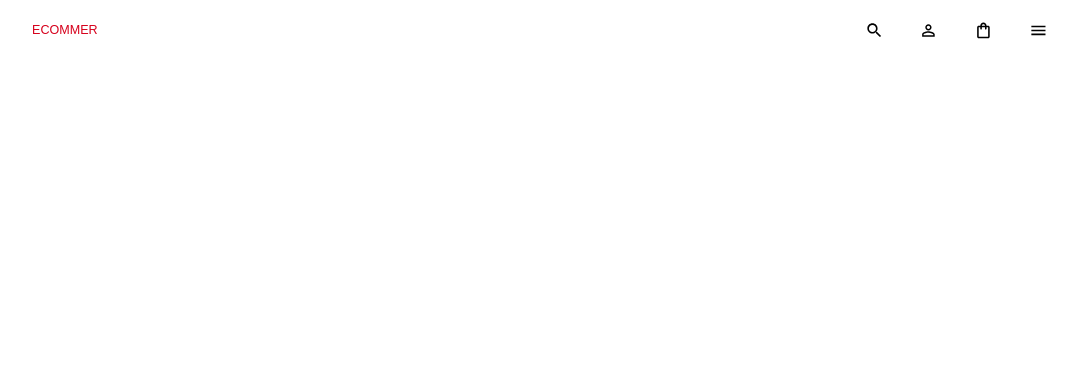
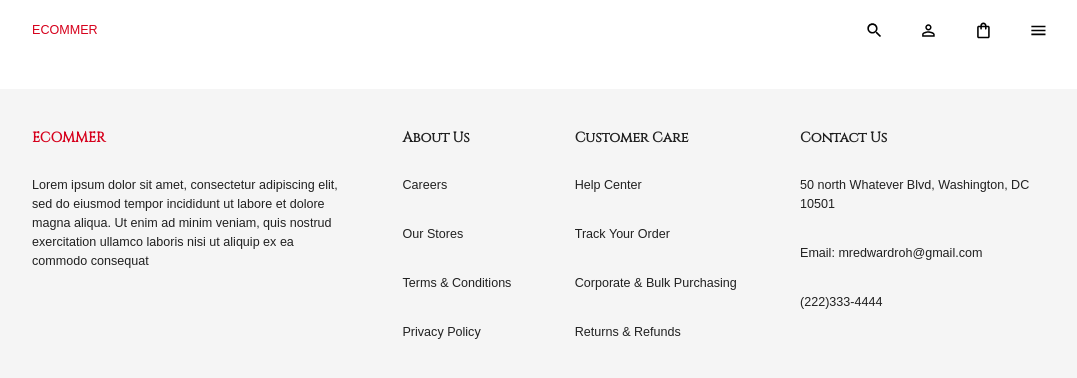
Before and after one commit to sweets-11/StyleHive-Frontend, a React (Create React App) app: page /checkout/success in a window 1280 px wide. Shown: the top 378 px of the page, without its empty margins (96-1173 px from the left). Built offline with nearby package versions, Linux system fonts and the light colour scheme; a web font is replaced by a local one.

Commit message:
created footer component

```diff
--- a/src/scenes/global/Footer.jsx
+++ b/src/scenes/global/Footer.jsx
@@ -1,9 +1,74 @@
-import React from 'react'
+import { useTheme } from "@emotion/react";
+import { Box, Typography } from "@mui/material";
+import { shades } from "../../theme";
 
-const Footer = () => {
+function Footer() {
+  const {
+    palette: { neutral },
+  } = useTheme();
   return (
-    <div>Footer</div>
-  )
+    <Box marginTop="70px" padding="40px 0" backgroundColor={neutral.light}>
+      <Box
+        width="80%"
+        margin="auto"
+        display="flex"
+        justifyContent="space-between"
+        flexWrap="wrap"
+        rowGap="30px"
+        columnGap="clamp(20px, 30px, 40px)"
+      >
+        <Box width="clamp(20%, 30%, 40%)">
+          <Typography
+            variant="h4"
+            fontWeight="bold"
+            mb="30px"
+            color={shades.secondary[500]}
+          >
+            ECOMMER
+          </Typography>
+          <div>
+            Lorem ipsum dolor sit amet, consectetur adipiscing elit, sed do
+            eiusmod tempor incididunt ut labore et dolore magna aliqua. Ut enim
+            ad minim veniam, quis nostrud exercitation ullamco laboris nisi ut
+            aliquip ex ea commodo consequat
+          </div>
+        </Box>
+
+        <Box>
+          <Typography variant="h4" fontWeight="bold" mb="30px">
+            About Us
+          </Typography>
+          <Typography mb="30px">Careers</Typography>
+          <Typography mb="30px">Our Stores</Typography>
+          <Typography mb="30px">Terms & Conditions</Typography>
+          <Typography mb="30px">Privacy Policy</Typography>
+        </Box>
+
+        <Box>
+          <Typography variant="h4" fontWeight="bold" mb="30px">
+            Customer Care
+          </Typography>
+          <Typography mb="30px">Help Center</Typography>
+          <Typography mb="30px">Track Your Order</Typography>
+          <Typography mb="30px">Corporate & Bulk Purchasing</Typography>
+          <Typography mb="30px">Returns & Refunds</Typography>
+        </Box>
+
+        <Box width="clamp(20%, 25%, 30%)">
+          <Typography variant="h4" fontWeight="bold" mb="30px">
+            Contact Us
+          </Typography>
+          <Typography mb="30px">
+            50 north Whatever Blvd, Washington, DC 10501
+          </Typography>
+          <Typography mb="30px" sx={{ wordWrap: "break-word" }}>
+            Email: mredwardroh@gmail.com
+          </Typography>
+          <Typography mb="30px">(222)333-4444</Typography>
+        </Box>
+      </Box>
+    </Box>
+  );
 }
 
-export default Footer
+export default Footer;
```
